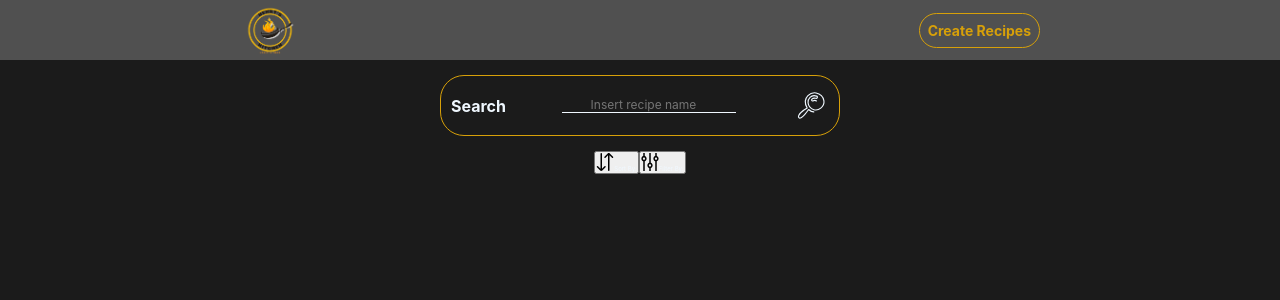
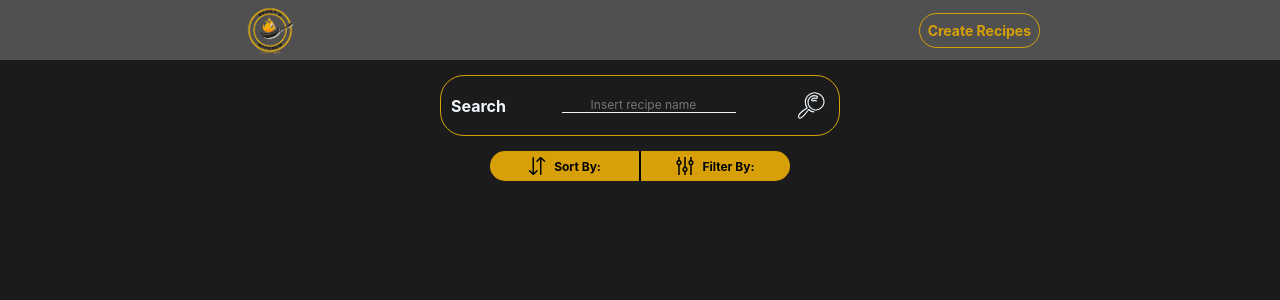
Before and after one commit to LeoCodeDev/client, a React (Create React App) app: page /home in a window 1280 px wide. Shown: the top 300 px of the page. Built offline with nearby package versions, Linux system fonts and the light colour scheme.

Commit message:
featured(buttons): finishing styles and adding options modal

```diff
--- a/src/Components/Buttons/Buttons.jsx
+++ b/src/Components/Buttons/Buttons.jsx
@@ -1,18 +1,19 @@
 import React from "react";
-import {SortIcon} from './SortIcon'
-import {FilterIcon} from './FilterIcon'
+import styles from "./Buttons.module.css";
+import { SortIcon } from "./SortIcon";
+import { FilterIcon } from "./FilterIcon";
 
 const Buttons = () => {
   return (
-    <div>
-        <button>
-            <SortIcon/>
-            Sort By:
-        </button>
-        <button>
-            <FilterIcon/>
-            Filter By:
-        </button>
+    <div className={styles.container}>
+      <button className={`${styles.sortBtn} ${styles.button}`}>
+        <SortIcon />
+        Sort By:
+      </button>
+      <button className={`${styles.filterBtn} ${styles.button}`}>
+        <FilterIcon />
+        Filter By:
+      </button>
     </div>
   );
 };
--- a/src/Components/Buttons/Buttons.module.css
+++ b/src/Components/Buttons/Buttons.module.css
@@ -0,0 +1,36 @@
+.container {
+    width: 60%;
+    max-width: 300px;
+    display: flex;
+    flex-direction: row;
+    justify-content: center;
+    align-items: center;
+    border-radius: 16px;
+    overflow: hidden;
+
+    .button {
+        display: flex;
+        width: 50%;
+        height: 30px;
+        color: rgb(0, 0, 0);
+        flex-direction: row;
+        justify-content: center;
+        align-items: center;
+        gap: 8px;
+        font-size: 1.2rem;
+        font-weight: bold;
+        background-color: rgb(215, 160, 9);
+        border: none;
+
+        &:hover{
+            cursor: pointer;
+        }
+    }
+
+    .sortBtn {
+        border-right: 1px solid black;
+    }
+    .filterBtn {
+        border-left: 1px solid black;
+    }
+}
--- a/src/Components/Modal/Modal.jsx
+++ b/src/Components/ErrorModal/ErrorModal.jsx
@@ -1,7 +1,7 @@
 import React from "react";
-import styles from "./Modal.module.css";
+import styles from "./ErrorModal.module.css";
 
-const Modal = ({ message, setShowModal }) => {
+const ErrorModal = ({ message, setShowModal }) => {
   return (
     <div className={styles.background}>
       <div className={styles.container}>
@@ -20,4 +20,4 @@ const Modal = ({ message, setShowModal }) => {
   );
 };
 
-export { Modal };
+export { ErrorModal };
--- a/src/Components/SearchBar/SearchBar.jsx
+++ b/src/Components/SearchBar/SearchBar.jsx
@@ -4,7 +4,7 @@ import styles from "./SearchBar.module.css";
 import { SearchIcon } from "../SearchIcon/SearchIcon";
 import { isNumber, isString } from "../../utils/validator.js";
 import { findRecipe } from "../../redux/actions";
-import { Modal } from "../Modal/Modal";
+import { ErrorModal } from "../ErrorModal/ErrorModal";
 
 const SearchBar = () => {
   const dispatch = useDispatch();
@@ -51,7 +51,7 @@ const SearchBar = () => {
           <SearchIcon />
         </button>
       </form>
-      {showModal && <Modal message={error} setShowModal={setShowModal} />}
+      {showModal && <ErrorModal message={error} setShowModal={setShowModal} />}
     </>
   );
 };
```
Also changed, not shown: src/Components/ButtonModal/ButtonModal.jsx (added, +10 -0 lines), src/Components/ButtonModal/ButtonModal.module.css (added), src/Components/ErrorModal/ErrorModal.module.css (renamed from src/Components/Modal/Modal.module.css).
